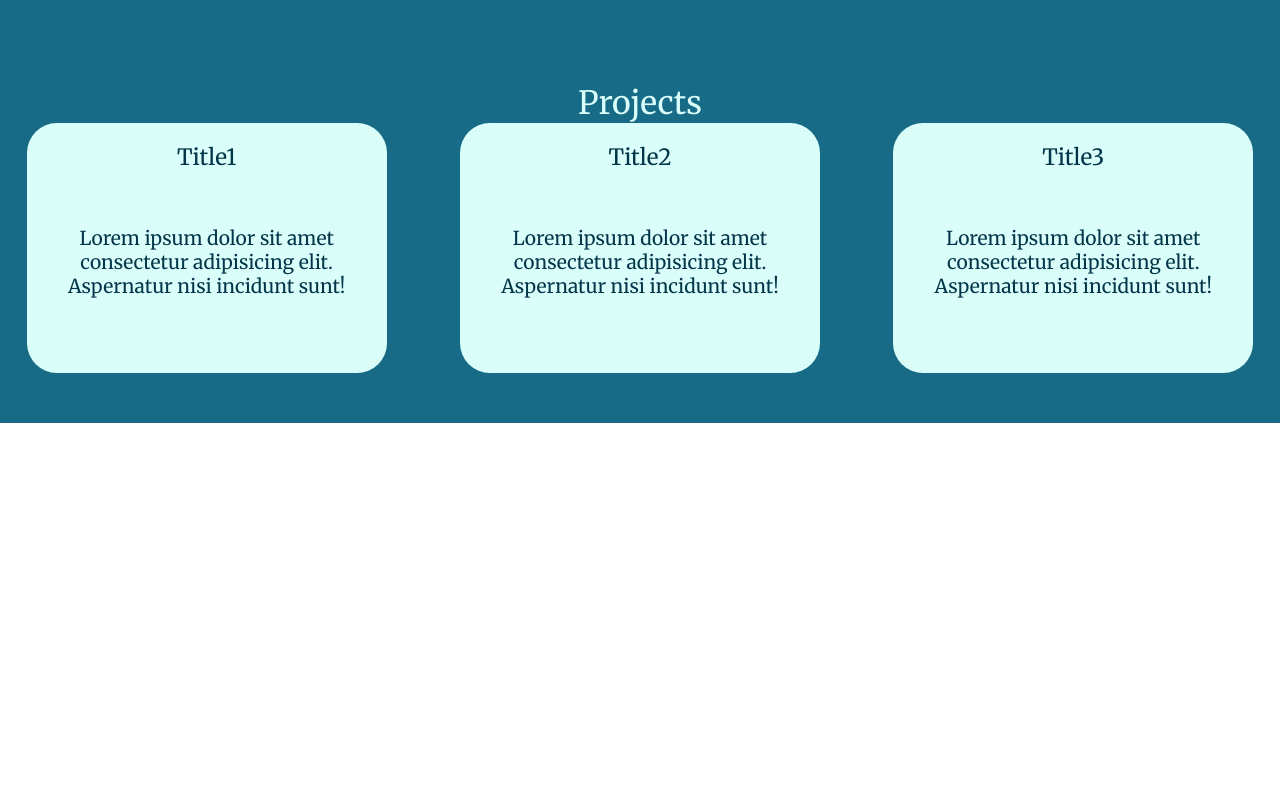
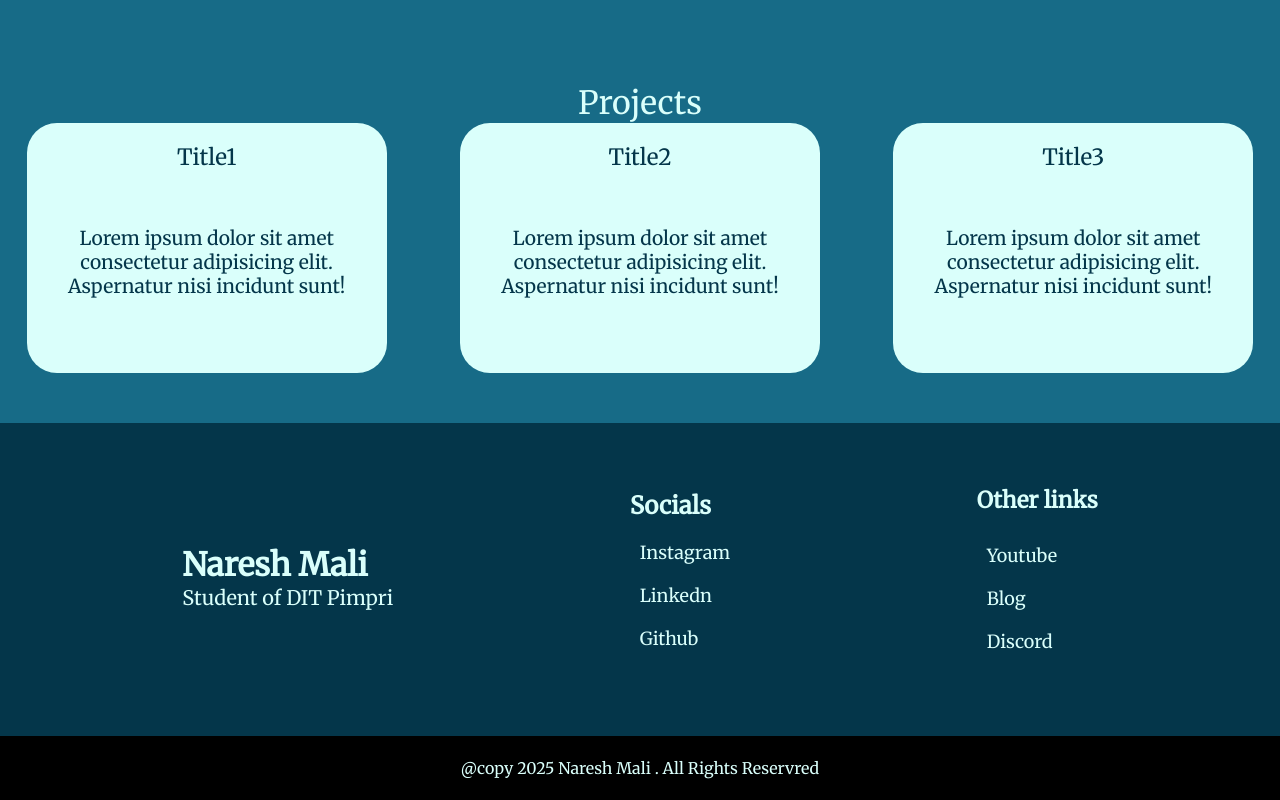
Before and after one commit to NARESH-ASHOK-MALI/PRACTICAL, a plain HTML site: page HTML/Hackseries/index.html in a window 1280 px wide. Shown: the part 1452-2252 px from the top of the page. Before the commit the page ends 1875 px from the top, so only its background shows below. Drawn offline with nearby package versions, Linux system fonts and the light colour scheme.

Commit message:
sgjavascript added

```diff
--- a/HTML/Hackseries/index.html
+++ b/HTML/Hackseries/index.html
@@ -22,7 +22,7 @@
                     <li><a href="">Skills</a></li>
                     <li><a href="">Project</a></li>
                 </ul>
-                <i class="ri-menu-fold-4-fill"></i>
+                <i class="ri-menu-fold-4-fill burger"></i>
             </div>
         </nav>
     </header>
@@ -30,6 +30,7 @@
         <section class="firstSection">
             <div class="leftSection">
                 Hi, My name is Naresh Ashok Mali and I am a web developer.
+                <span id="element" style="color: #5FE5E5;"></span>
                <div class="button">
 
                      <button class="btn"><a href="">Download Resume</a></button>
@@ -75,6 +76,45 @@
 
             </div>
         </section>
+        <footer>
+            <div class="footer-content">
+                <div class="logo-text">
+                    <img src="" alt="">
+                    <div class="text">
+                        <h1>Naresh Mali</h1>
+                        <p>Student of DIT Pimpri</p>
+                    </div>
+                </div>
+                <div class="social-links">
+                    <h2>Socials</h2>
+                    <ul>
+                        <li><a href="">Instagram</a></li>
+                        <li><a href="https://www.linkedin.com/in/naresh-ashok-mali-a446b7327/">Linkedn</a></li>
+                        <li><a href="https://github.com/NARESH-ASHOK-MALI">Github</a></li>
+                    </ul>
+                </div>
+                <div class="other-links">
+                    <h2>Other links</h2>
+                    <ul>
+                        <li><a href="">Youtube</a></li>
+                        <li><a href="">Blog</a></li>
+                        <li><a href="">Discord</a></li>
+                    </ul>
+                </div>
+            </div>
+            <div class="copyright">
+                <p>@copy 2025 Naresh Mali . All Rights Reservred</p>
+            </div>
+        </footer>
     </main>
+    <script src="script.js"></script>
+    <script src="https://unpkg.com/typed.js@2.1.0/dist/typed.umd.js"></script>
+        <script>
+            var typed = new Typed('#element', {
+                strings: ['<i>Logic is Solution.</i>', 'Computer Student.'],
+                typeSpeed: 65,
+            });
+
+        </script>
 </body>
 </html>
--- /dev/null
+++ b/HTML/Hackseries/script.js
@@ -0,0 +1,6 @@
+const burger = document.querySelector('.burger');
+const navlinks = document.querySelector('nav ul');
+
+burger.addEventListener('click', function(){
+    navlinks.classList.toggle('active');
+})
--- a/HTML/Hackseries/style.css
+++ b/HTML/Hackseries/style.css
@@ -82,6 +82,10 @@ nav .right i{
         nav .right i{
             display: block;
         }
+        nav ul.active{
+            display:flex;
+        }
+
 }
 .firstSection{
     display:flex;
@@ -110,7 +114,6 @@ nav .right i{
 .leftSection .btn{
     padding:12px;
     background-color: #dafffb;
-    border: 6px solid #43464A;
     font-size: 1.2rem;
     border-radius: 8px;
     margin:10px 5px;
@@ -132,6 +135,7 @@ nav .right i{
     }
     .rightSection img{
         max-width: 300px;
+        max-height: 400px;
     }
 }
 /* About me */
@@ -240,11 +244,84 @@ nav .right i{
     color: #04364A;
 }
 @media (max-width: 600px) {
-    .lowerforth{
+    .lowerfourth{
         flex-direction: column;
     }
-    .lowerforth > div{
+    .lowerfourth > div{
         width: 80%;
         margin: 0px auto;
     }
 }
+/* footer */
+
+footer{
+    background-color: #04364A;
+    color: #DAFFFB;
+}
+.footer-content{
+    display: flex;
+    align-items: center;
+    justify-content: center;
+    padding: 63px 5%;
+    justify-content: space-around;
+}
+.logo-text{
+    display:flex;
+    align-items: center;
+}
+.footer-img{
+    width: 100px;
+    height: 30px;
+}
+.text p{
+    font-size:20px;
+    margin-bottom: 5px;
+}
+.solial-links h2,other-links h2{
+    font-size:1.8rem;
+    margin-bottom:10px;
+}
+.social-links li,other-links li{
+    font-size:18px;
+    padding: 10px 10px;
+}
+.social-links li a,other-links li a{
+    text-decoration: none;
+    color: #DAFFFB;
+}
+.social-links ul,other-links ul{
+    padding:10px 0px;
+    list-style: none;
+}
+.social-links a:hover ,other-links a:hover{
+    color: white;
+}
+.other-links h2,other-links h2{
+    font-size:1.4rem;
+    margin-bottom:10px;
+}
+.other-links li,other-links li{
+    font-size:18px;
+    padding: 10px 10px;
+}
+.other-links li a,other-links li a{
+    text-decoration: none;
+    color: #DAFFFB;
+}
+.other-links ul,other-links ul{
+    padding:10px 0px;
+    list-style: none;
+}
+.other-links a:hover ,other-links a:hover{
+    color: white;
+}
+.copyright{
+    text-align: center;
+    padding: 12px;
+    background-color: black;
+}
+.copyright p{
+    text-align: center;
+    padding: 10px 0px;
+    color: #DAFFFB;
+}
```
